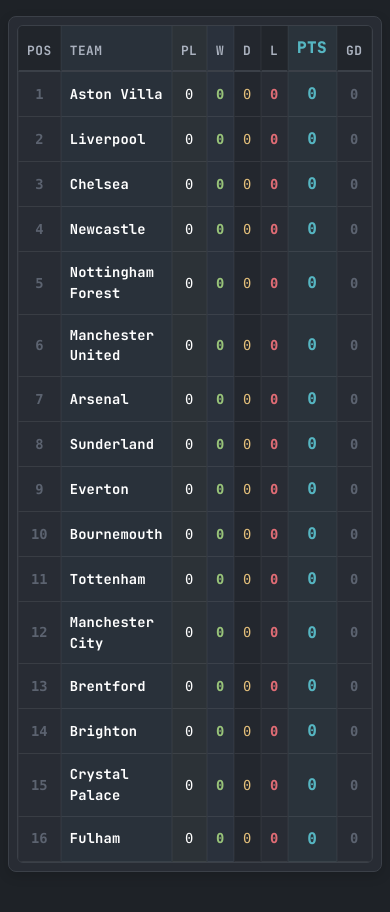
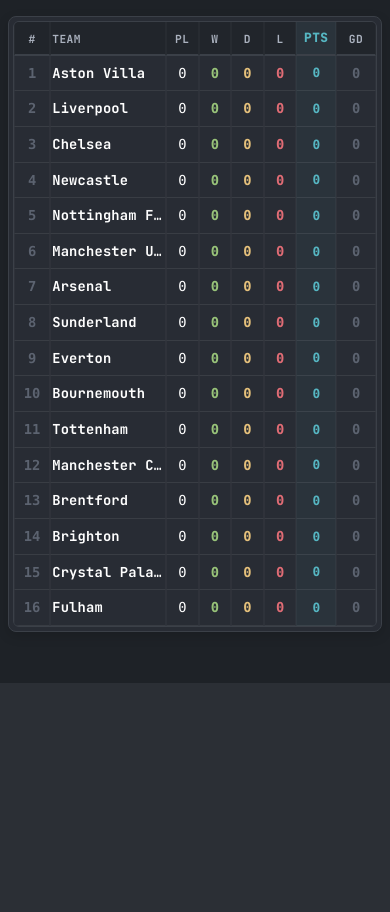
Before and after one commit to FeriCodes/super-league-website, a FastAPI app: page /standings in a window 390 px wide. Shown: the part 161-1073 px from the top of the page. After the commit the page ends 844 px from the top, so only its background shows below. Run offline with FastAPI, Linux system fonts and the light colour scheme.

Commit message:
style(standings): lock table columns, optimize mobile layout, and enforce stat colors

```diff
--- a/app/static/css/style.css
+++ b/app/static/css/style.css
@@ -326,27 +326,6 @@ body {
   border-bottom: 2px solid var(--border-color) !important;
 }
 
-/* Subtle Column Tinting */
-.table-dark-custom th:nth-child(2),
-.table-dark-custom td:nth-child(2) {
-  background-color: rgba(86, 182, 194, 0.04) !important;
-}
-
-.table-dark-custom th:nth-child(3),
-.table-dark-custom td:nth-child(3) {
-  background-color: rgba(152, 195, 121, 0.04) !important;
-}
-
-.table-dark-custom th:nth-child(4),
-.table-dark-custom td:nth-child(4) {
-  background-color: rgba(97, 175, 239, 0.04) !important;
-}
-
-.table-dark-custom th:nth-child(5),
-.table-dark-custom td:nth-child(5) {
-  background-color: rgba(0, 0, 0, 0.12) !important;
-}
-
 /* Row Hover */
 .table-dark-custom tbody tr {
   transition: background-color 0.15s ease;
@@ -419,7 +398,6 @@ body {
   min-height: 58px;
 }
 
-/* Team Side Cells */
 .team-side {
   min-width: 0 !important;
   display: flex !important;
@@ -447,7 +425,6 @@ body {
   width: 100% !important;
 }
 
-/* Dead-Center Locked Block */
 .fixture-center-block {
   display: flex !important;
   flex-direction: column !important;
@@ -457,7 +434,6 @@ body {
   margin: 0 auto !important;
 }
 
-/* Score Row & Digits */
 .score-row {
   display: flex !important;
   align-items: center !important;
@@ -492,7 +468,6 @@ body {
   text-align: center !important;
 }
 
-/* Sky-Blue Details Link */
 .fixture-details-btn {
   color: #56b6c2 !important;
   font-size: 0.68rem !important;
@@ -507,7 +482,6 @@ body {
   opacity: 0.85;
 }
 
-/* VS Button */
 .fixture-vs-btn {
   display: inline-block !important;
   font-family: var(--bs-font-monospace) !important;
@@ -526,7 +500,6 @@ body {
   color: #181a1f !important;
 }
 
-/* Mobile Screen Tuning (< 480px) */
 @media (max-width: 480px) {
   .fixture-match-card {
     grid-template-columns: 1fr 94px 1fr !important;
@@ -549,24 +522,24 @@ body {
   }
 }
 
-
 /* =========================================
-   Standings Table Styles (Matched Theme)
+   Standings Table Styles (Matched Theme & Mobile Lock)
 ========================================= */
 .standings-table {
-  width: 100%;
-  font-size: 0.92rem;
+  width: 100% !important;
+  table-layout: fixed !important;
+  font-size: 0.88rem;
 }
 
 .standings-table thead th {
-  padding: 10px 8px !important;
+  padding: 8px 3px !important;
   color: var(--text-main) !important;
-  font-size: 0.8rem !important;
+  font-size: 0.78rem !important;
   text-transform: uppercase !important;
 }
 
 .standings-table tbody td {
-  padding: 10px 8px !important;
+  padding: 8px 3px !important;
   vertical-align: middle !important;
 }
 
@@ -578,41 +551,74 @@ body {
   letter-spacing: 0.2px;
 }
 
-.standings-table td.stat-win {
+/* =========================================
+   Standings Direct Colors (High Specificity)
+========================================= */
+.standings-table td.stat-win,
+td.stat-win {
   color: var(--accent-green) !important;
-  font-weight: 700;
+  font-weight: 700 !important;
 }
 
-.standings-table td.stat-draw {
+.standings-table td.stat-draw,
+td.stat-draw {
   color: var(--accent-yellow) !important;
+  font-weight: 600 !important;
 }
 
-.standings-table td.stat-loss {
+.standings-table td.stat-loss,
+td.stat-loss {
   color: var(--accent-red) !important;
-  font-weight: 700;
+  font-weight: 700 !important;
 }
 
 .standings-table th.col-pts,
-.standings-table td.col-pts {
+.standings-table td.col-pts,
+td.col-pts {
   color: var(--accent-cyan) !important;
   font-weight: 800 !important;
-  font-size: 1rem !important;
+  font-size: 0.95rem !important;
   background-color: rgba(86, 182, 194, 0.05) !important;
 }
 
-.standings-table td.col-gd {
-  font-weight: 700;
+.standings-table td.col-gd,
+td.col-gd {
+  font-weight: 700 !important;
   direction: ltr;
 }
 
-.standings-table td.gd-pos {
+.standings-table td.gd-pos,
+td.gd-pos {
   color: var(--accent-green) !important;
+  font-weight: 700 !important;
 }
 
-.standings-table td.gd-neg {
+.standings-table td.gd-neg,
+td.gd-neg {
   color: var(--accent-red) !important;
+  font-weight: 700 !important;
 }
 
-.standings-table td.gd-zero {
+.standings-table td.gd-zero,
+td.gd-zero {
   color: var(--text-muted) !important;
+  font-weight: 600 !important;
 }
+
+/* Mobile Screen Tuning (< 576px) */
+@media (max-width: 576px) {
+  .standings-table {
+    font-size: 0.75rem !important;
+  }
+  .standings-table thead th {
+    font-size: 0.7rem !important;
+    padding: 6px 1px !important;
+  }
+  .standings-table tbody td {
+    padding: 7px 1px !important;
+  }
+  .standings-table th.col-pts,
+  .standings-table td.col-pts {
+    font-size: 0.8rem !important;
+  }
+}
--- a/app/templates/standings.html
+++ b/app/templates/standings.html
@@ -10,32 +10,31 @@
 </header>
 
 <!-- Standings Table Card -->
-<div class="custom-card p-2 p-md-3 mb-4">
-  <div class="table-responsive">
-    <table class="table table-dark table-dark-custom align-middle mb-0 standings-table">
+<div class="custom-card p-1 p-md-3 mb-4">
+  <table class="table table-dark table-dark-custom align-middle mb-0 text-center standings-table" style="table-layout: fixed; width: 100%;">
     <thead>
-        <tr>
-          <th class="col-pos text-center" style="width: 50px;">Pos</th>
-          <th class="col-team text-start">Team</th>
-          <th class="text-center" style="width: 60px;">Pl</th>
-          <th class="text-center" style="width: 60px;">W</th>
-          <th class="text-center" style="width: 60px;">D</th>
-          <th class="text-center" style="width: 60px;">L</th>
-          <th class="col-pts text-center" style="width: 75px;">Pts</th>
-          <th class="col-gd text-center" style="width: 85px;">GD</th>
+      <tr class="small text-muted">
+        <th style="width: 10%; padding: 8px 2px;">#</th>
+        <th class="text-start" style="width: 32%; padding: 8px 4px;">Team</th>
+        <th style="width: 9%; padding: 8px 2px;">Pl</th>
+        <th style="width: 9%; padding: 8px 2px;">W</th>
+        <th style="width: 9%; padding: 8px 2px;">D</th>
+        <th style="width: 9%; padding: 8px 2px;">L</th>
+        <th class="col-pts" style="width: 11%; padding: 8px 2px;">Pts</th>
+        <th class="col-gd" style="width: 11%; padding: 8px 2px;">GD</th>
       </tr>
     </thead>
     <tbody>
       {% for row in standings %}
       <tr>
-          <td class="col-pos text-center font-monospace fw-semibold">{{ row.pos }}</td>
-          <td class="col-team text-start fw-bold text-white">{{ row.team }}</td>
-          <td class="text-center font-monospace">{{ row.played }}</td>
-          <td class="text-center font-monospace stat-win">{{ row.won }}</td>
-          <td class="text-center font-monospace stat-draw">{{ row.drawn }}</td>
-          <td class="text-center font-monospace stat-loss">{{ row.lost }}</td>
-          <td class="col-pts text-center font-monospace">{{ row.points }}</td>
-          <td class="col-gd text-center font-monospace {% if row.gd > 0 %}gd-pos{% elif row.gd < 0 %}gd-neg{% else %}gd-zero{% endif %}">
+        <td class="font-monospace fw-semibold col-pos" style="padding: 10px 2px;">{{ row.pos }}</td>
+        <td class="text-start fw-bold text-white text-truncate col-team" style="padding: 10px 4px;" title="{{ row.team }}">{{ row.team }}</td>
+        <td class="font-monospace" style="padding: 10px 2px;">{{ row.played }}</td>
+        <td class="font-monospace stat-win" style="padding: 10px 2px;">{{ row.won }}</td>
+        <td class="font-monospace stat-draw" style="padding: 10px 2px;">{{ row.drawn }}</td>
+        <td class="font-monospace stat-loss" style="padding: 10px 2px;">{{ row.lost }}</td>
+        <td class="col-pts font-monospace" style="padding: 10px 2px;">{{ row.points }}</td>
+        <td class="col-gd font-monospace {% if row.gd > 0 %}gd-pos{% elif row.gd < 0 %}gd-neg{% else %}gd-zero{% endif %}" style="padding: 10px 2px;">
           {% if row.gd > 0 %}+{{ row.gd }}{% else %}{{ row.gd }}{% endif %}
         </td>
       </tr>
@@ -43,5 +42,4 @@
     </tbody>
   </table>
 </div>
-</div>
 {% endblock %}
```
Lines whose indentation alone changed are shown as unchanged.
